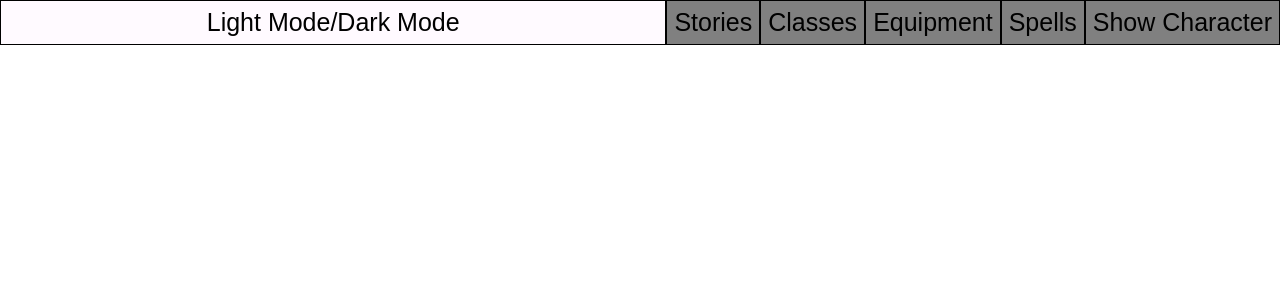
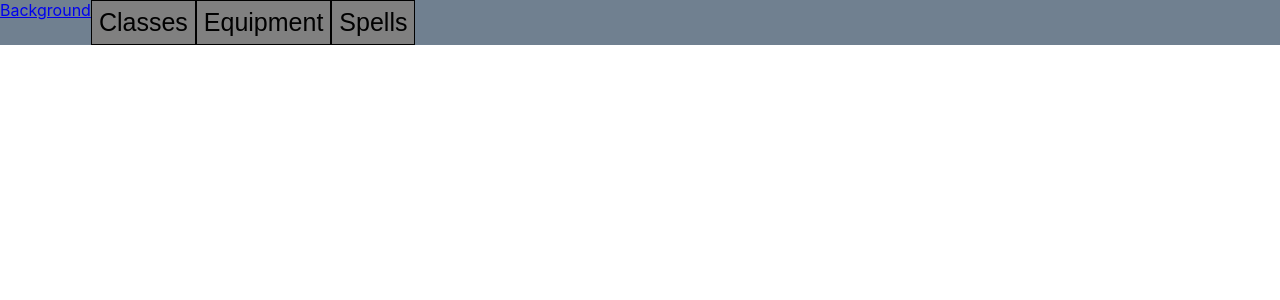
Before and after one commit to gautamcollab/pathfinder, a React (Create React App) app: page /character in a window 1280 px wide. Shown: the top 300 px of the page. Built offline with nearby package versions, Linux system fonts and the light colour scheme.

Commit message:
about to merge fixed main branch

```diff
--- a/package.json
+++ b/package.json
@@ -9,7 +9,7 @@
     "node-sass": "^7.0.1",
     "react": "^18.0.0",
     "react-dom": "^18.0.0",
-    "react-router-dom": "^5.3.0",
+    "react-router-dom": "^5.2.0",
     "react-scripts": "5.0.1",
     "web-vitals": "^2.1.4"
   },
--- a/src/App.css
+++ b/src/App.css
@@ -1,7 +1,4 @@
-/* body {
-  display: grid;
-}
- */
+
 .App {
   text-align: center;
 }
@@ -10,6 +7,9 @@
   text-align: center;
   border: 5px solid black;
   margin-left: 65%;
+  margin-top: 4%;
+  margin-right: 1%;
+  padding-bottom: 50px;
 }
 
 .character-window img {
@@ -18,17 +18,6 @@
   border: 2px solid black;
 }
 
-/* .char-window-button {
-  position: relative;
-  margin-bottom: 20px;
-  margin-left: 80%;
-  border: 4px solid #0082FF;
-  border-radius: 15px;
-  background-image: linear-gradient(to bottom right, #525252, #B3B3B3, #E5E5E5);
-  color: #00F9FF;
-  font-size: 1.15rem;
-  font-weight: 550;
-} */
 .background-title {
   text-align: center;
 }
@@ -63,5 +52,4 @@
   border: 1px solid black;
   flex: auto;
   width: 10%;
-
 }
--- a/src/App.js
+++ b/src/App.js
@@ -1,3 +1,4 @@
+
 import { Switch, Route } from 'react-router-dom'
 import { useState } from 'react'
 import './App.css';
@@ -10,37 +11,36 @@ import BackgroundContainer from './Components/BackgroundContainer'
 import ClassContainer from './Components/ClassContainer';
 
 function App() {
-    const [isCharVisible, setCharVisible] = useState(false)
-    const [isBgVisible, setBgVisible] = useState(false)
-    const [storyPost, setStoryPost] = useState('')
+    // const [isCharVisible, setCharVisible] = useState(false)
+    // const [isBgVisible, setBgVisible] = useState(false)
+    // const [storyPost, setStoryPost] = useState('')
 
-    const handleCharWindClick = () => {
-        setCharVisible(!isCharVisible)
-    }
-    const handleBgStoryClick = () => {
-        setBgVisible(!isBgVisible)
-    }
+    // const handleCharWindClick = () => {
+    //     setCharVisible(!isCharVisible)
+    // }
+    // const handleBgStoryClick = () => {
+    //     setBgVisible(!isBgVisible)
+    // }
 
     return (
         <Switch>
-            <div>
               <NavBar
-                handleCharWindClick={handleCharWindClick}
-                handleBgStoryClick={handleBgStoryClick}
-                isCharVisible={isCharVisible}
+                // handleCharWindClick={handleCharWindClick}
+                // handleBgStoryClick={handleBgStoryClick}
+                // isCharVisible={isCharVisible}
               />
-              <RenderPage
-                isBgVisible={isBgVisible}
-                isCharVisible={isCharVisible}
-                storyPost={storyPost}
-                setStoryPost={setStoryPost}
-              />
-            </div>
+              {/* <RenderPage
+                // isBgVisible={isBgVisible}
+                // isCharVisible={isCharVisible}
+                // storyPost={storyPost}
+                // setStoryPost={setStoryPost}
+              /> */}
             <Route path="/character">
-                <CharacterWindow />
+                {/* <CharacterWindow /> */}
             </Route>
             <Route path="/stories">
-                <BackgroundContainer />
+                {/* <BackgroundContainer /> */}
+                <h1>Background</h1>
             </Route>
             <Route path="/classes">
                 <ClassContainer />
--- a/src/Components/CharacterWindow.js
+++ b/src/Components/CharacterWindow.js
@@ -1,6 +1,6 @@
 import defaultCharacter from './fallout-boy.png'
 
-function CharacterWindow({ storyPost }) {
+function CharacterWindow() {
     return (
         <div className="character-window">
             <h1>Your Character</h1>
@@ -9,7 +9,7 @@ function CharacterWindow({ storyPost }) {
             <p>Class: </p>
             <div className="cw-bg-story">
                 Background Story:
-                <p>{storyPost} </p>
+                <p>{} </p>
             </div>
             <p>Spells: </p>
             <p>Equipment: </p>
--- a/src/Components/NavBar.js
+++ b/src/Components/NavBar.js
@@ -1,12 +1,12 @@
 import { Link } from 'react-router-dom'
 
-function NavBar({isCharVisible, handleBgStoryClick, handleCharWindClick}){
+function NavBar({ handleBgStoryClick }){
 
     return (
         <nav className="navbar">
-            <button className="navbutton">Light Mode/Dark Mode</button>
             <Link to='/stories'>
-              <button className="navbutton" onClick={handleBgStoryClick}>Stories</button>
+              {/* <button className="navbutton" onClick={handleBgStoryClick}>Stories</button> */}
+              Background
             </Link>
             <Link to='/classes'>
               <button className="navbutton">Classes</button>
@@ -18,7 +18,7 @@ function NavBar({isCharVisible, handleBgStoryClick, handleCharWindClick}){
               <button className="navbutton">Spells</button>
             </Link>
             <Link to='/character'>
-              <button className="navbutton" onClick={handleCharWindClick}>{isCharVisible ? 'Hide Character' : 'Show Character'}</button>
+              {/* <button className="navbutton" onClick={handleCharWindClick}>{isCharVisible ? 'Hide Character' : 'Show Character'}</button> */}
             </Link>
         </nav>
     )
--- a/src/Components/RenderPage.js
+++ b/src/Components/RenderPage.js
@@ -5,11 +5,11 @@ import CharacterWindow from './CharacterWindow'
 import BackgroundContainer from './BackgroundContainer'
 import ClassContainer from './ClassContainer';
 
-function RenderPage({ isBgVisible, isCharVisible, storyPost, setStoryPost }) {
+function RenderPage({ isBgVisible }) {
     return (
         <div>
-            {isCharVisible ? <CharacterWindow storyPost={storyPost} /> : null}
-            {isBgVisible ? <BackgroundContainer isBgVisible={isBgVisible} setStoryPost={setStoryPost}/> : null}
+            {/* {isCharVisible ? <CharacterWindow storyPost={storyPost} /> : null} */}
+            {/* {isBgVisible ? <BackgroundContainer isBgVisible={isBgVisible}/> : null} */}
         </div>
     )
 }
--- a/src/index.js
+++ b/src/index.js
@@ -7,11 +7,9 @@ import { BrowserRouter as Router } from 'react-router-dom';
 
 const root = ReactDOM.createRoot(document.getElementById('root'));
 root.render(
-  <React.StrictMode>
-    <Router>
+  <Router>
       <App />
-    </Router>
-  </React.StrictMode>
+  </Router>
 );
 
 // If you want to start measuring performance in your app, pass a function
```
Also changed, not shown: 1 other file (tests, documents, lock files or other folders).
